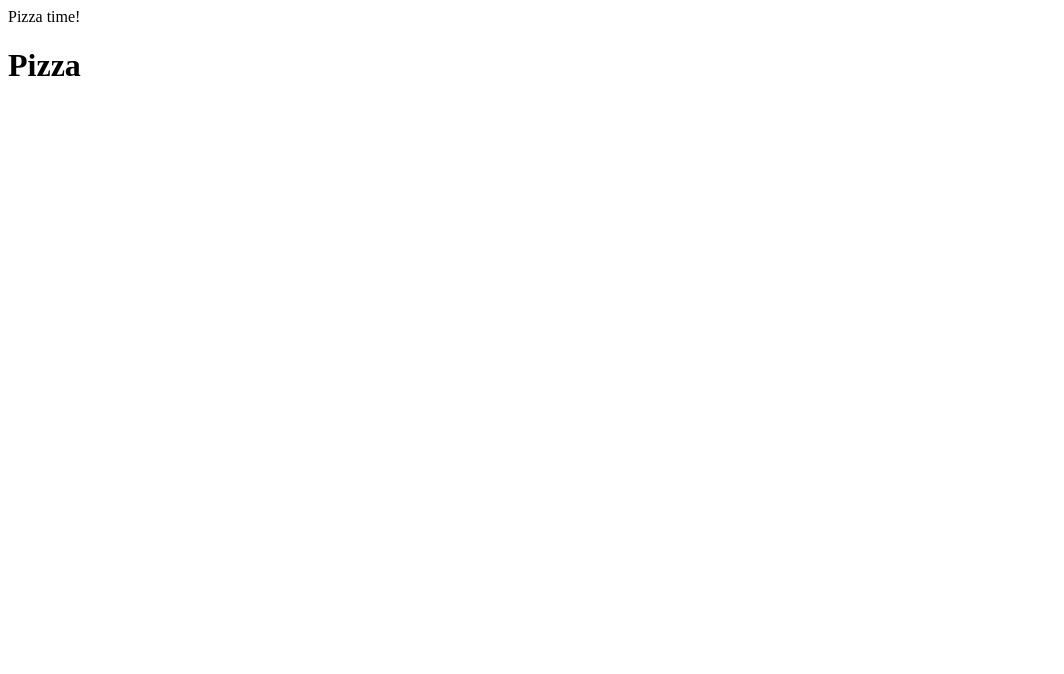
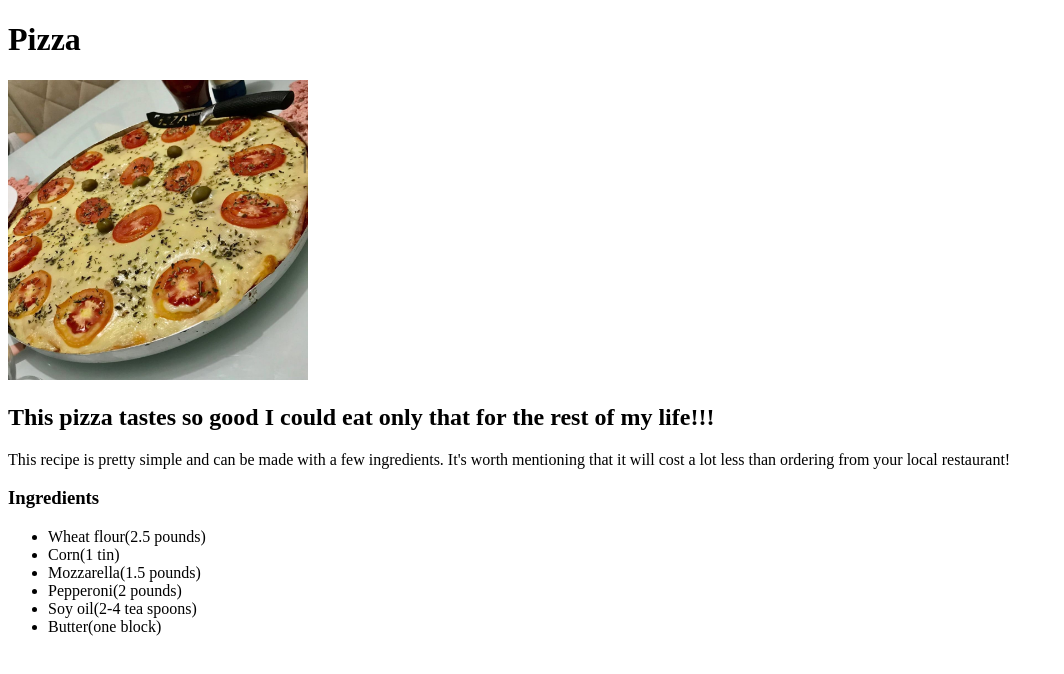
Before and after one commit to GuiValenteMM2/odin-recipes, a plain HTML site: page recipes/pizza.html in a window 1280 px wide. Shown: the whole page, without its empty margins (0-1064 px from the left). Drawn offline with Linux system fonts and the light colour scheme.

Commit message:
Building the patern for the webpage

```diff
--- a/recipes/pizza.html
+++ b/recipes/pizza.html
@@ -1,10 +1,30 @@
 <!DOCTYPE html>
 <html>
 
-<head>Pizza time!</head>
+<head>
+    <title>Pizza time</title>
+    <meta charset="UTF-8">
+
+</head>
 
 <body>
     <h1>Pizza</h1>
+    <img style="width: 300px; height: 300px;"
+        src="/recipe_image/images_jYhMgA7Q1ERhCZ91YiCFLATbbSg2_recipe_09c93296-e315-4667-88d5-72f923d6d515-Pizza-caseira--gallery-0.jpeg"
+        alt="Tasty pizza">
+    <h2>This pizza tastes so good I could eat only that for the rest of my life!!!
+    </h2>
+    <p>This recipe is pretty simple and can be made with a few ingredients. It's worth mentioning that it will cost a
+        lot less than ordering from your local restaurant!</p>
+    <h3>Ingredients</h3>
+    <ul>
+        <li>Wheat flour(2.5 pounds)</li>
+        <li>Corn(1 tin)</li>
+        <li>Mozzarella(1.5 pounds)</li>
+        <li>Pepperoni(2 pounds)</li>
+        <li>Soy oil(2-4 tea spoons)</li>
+        <li>Butter(one block)</li>
+    </ul>
 </body>
 
 </html>
```
Also changed, not shown: recipe_image/images_jYhMgA7Q1ERhCZ91YiCFLATbbSg2_recipe_09c93296-e315-4667-88d5-72f923d6d515-Pizza-caseira--gallery-0.jpeg (added).
